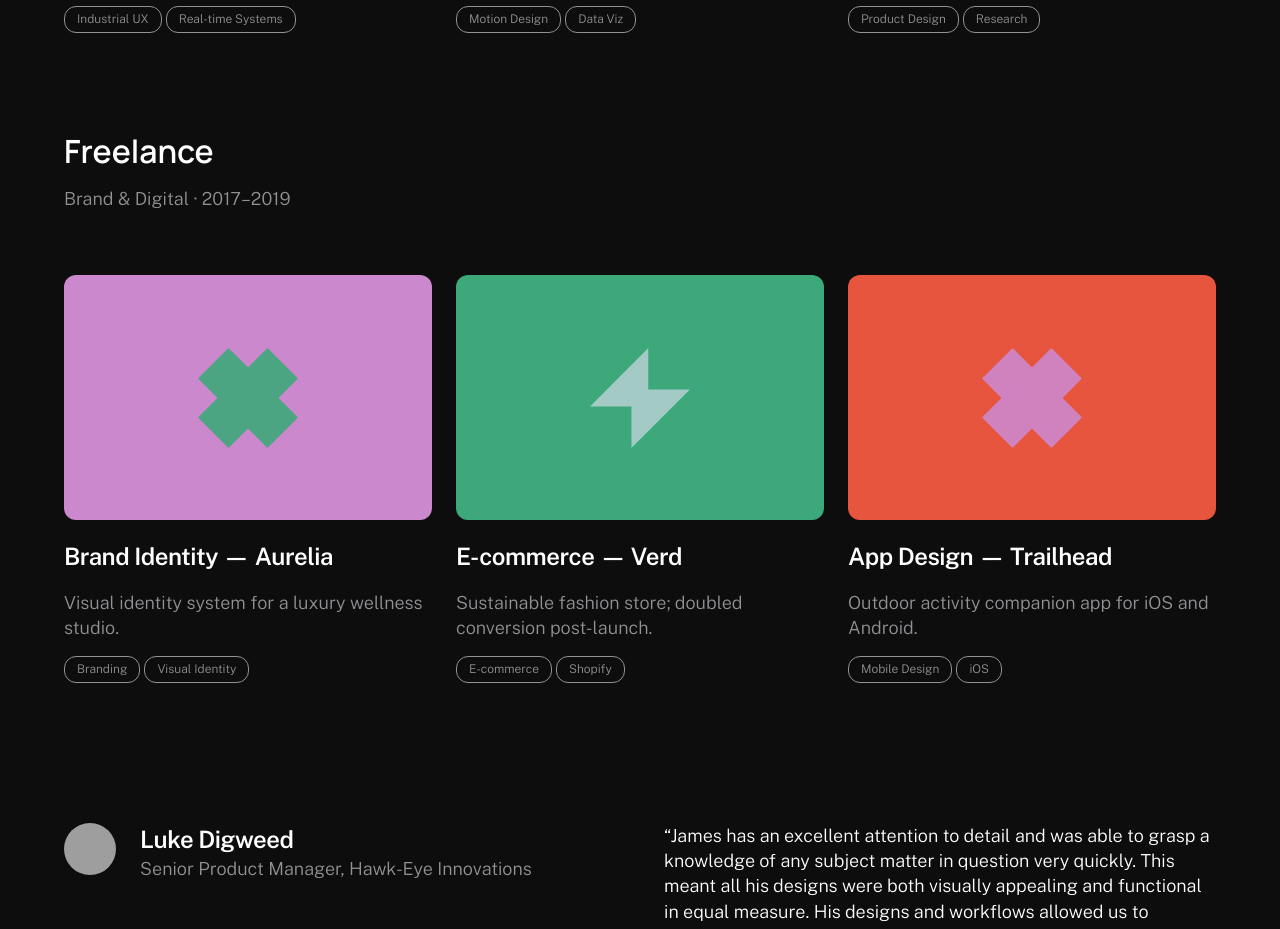
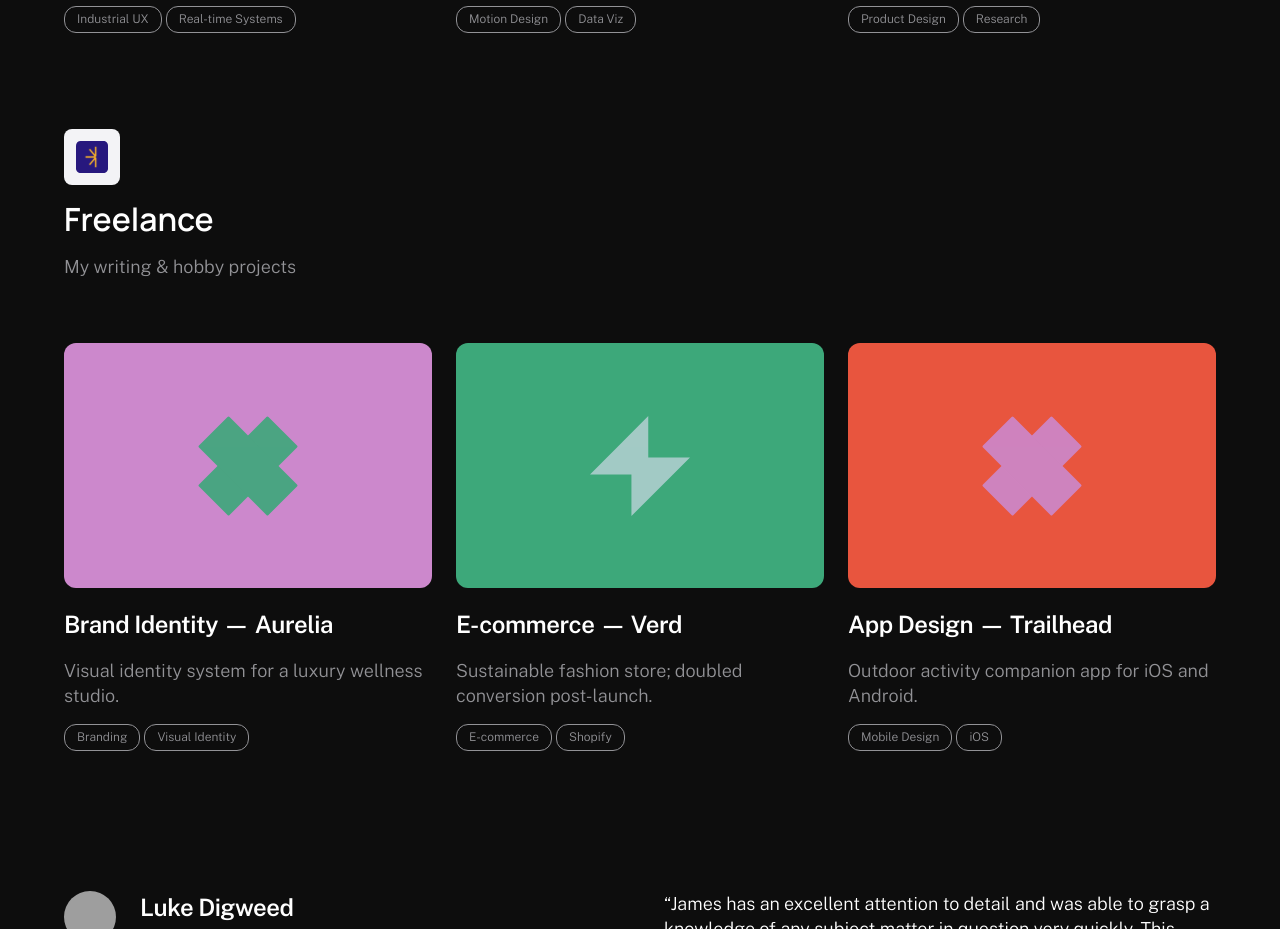
Before and after one commit to JSkins/Final-Portfolio, a Next.js app: page / in a window 1280 px wide. Shown: the part 1840-2769 px from the top of the page. Built offline with nearby package versions, Linux system fonts and the light colour scheme; grey boxes are pictures that could not be loaded.

Commit message:
Add JS logo and update Freelance carousel description
Co-Authored-By: Claude Sonnet 4.6 <noreply@anthropic.com>

```diff
--- a/src/content.ts
+++ b/src/content.ts
@@ -144,7 +144,8 @@ export const carousels: CarouselSection[] = [
   {
     id: "freelance",
     companyName: "Freelance",
-    description: "Brand & Digital · 2017–2019",
+    description: "My writing & hobby projects",
+    logoSrc: "/js-logo.svg",
     projects: [
       {
         id: "fl-1",
```
Also changed, not shown: public/js-logo.svg (added).
